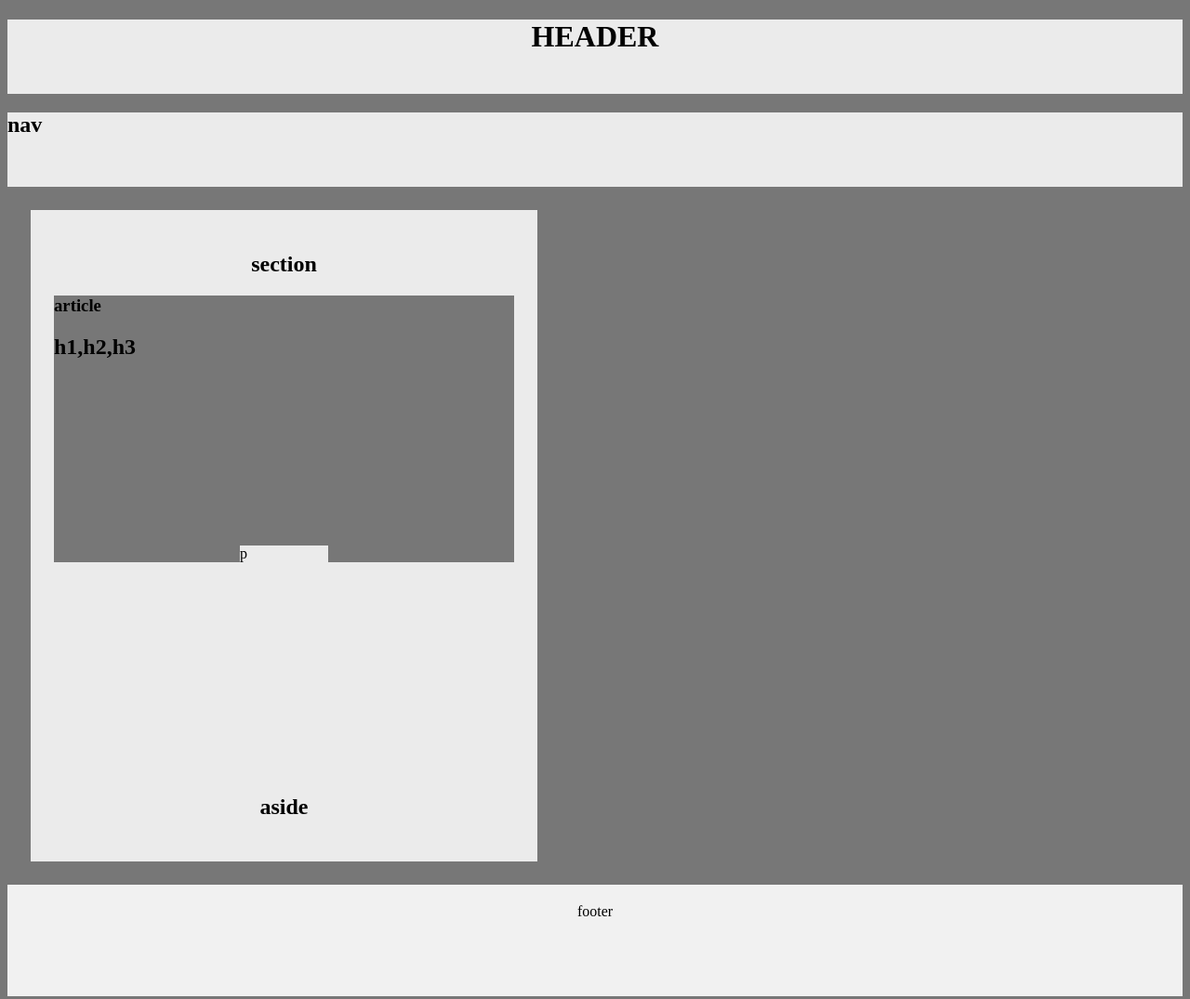
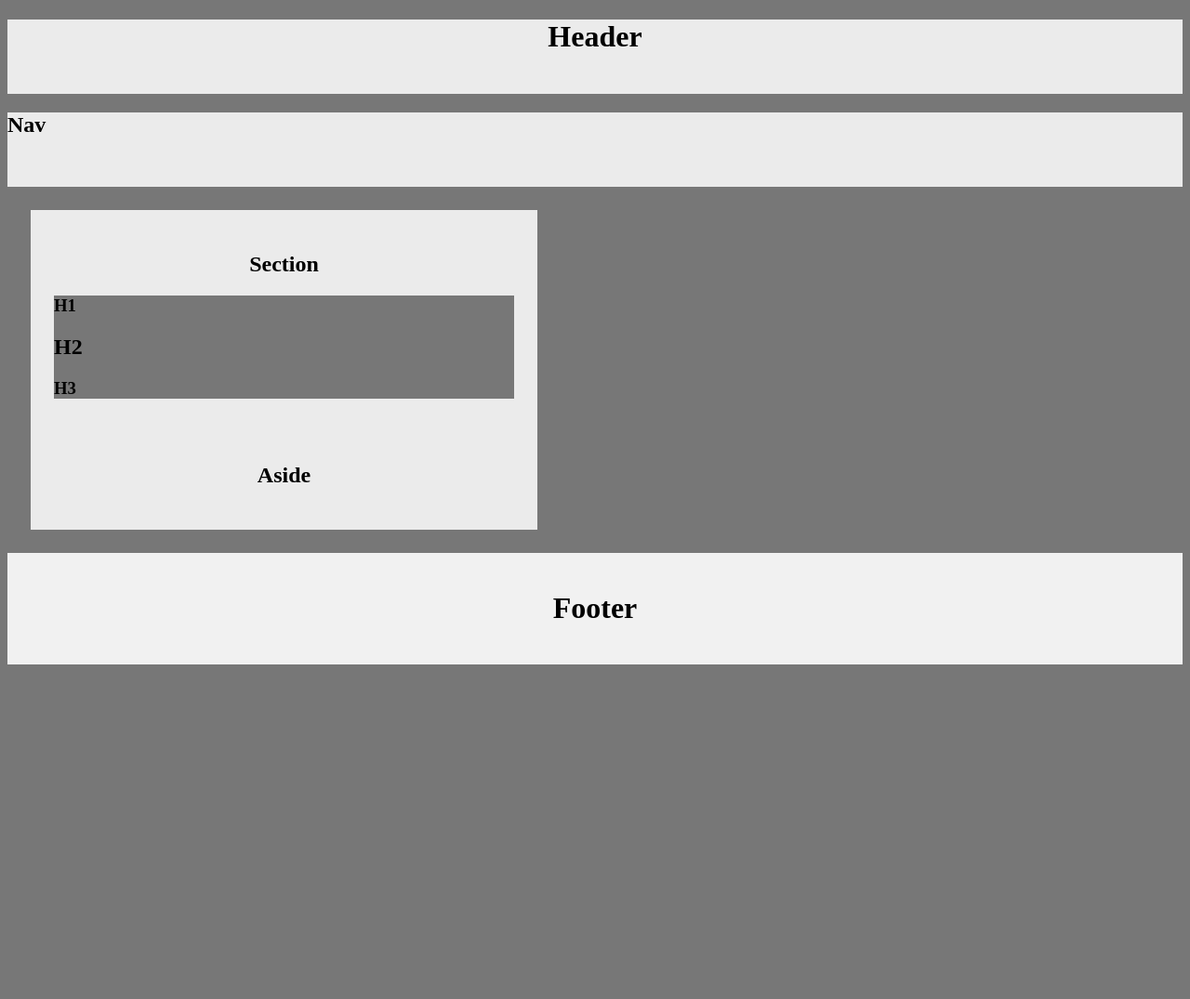
Before and after one commit to mirerivas/Wireframe, a plain HTML site: page index.html in a window 1280 px wide. Shown: the whole page at 93% size. After the commit the page ends 800 px from the top, so only its background shows below. Drawn offline with Linux system fonts and the light colour scheme.

Commit message:
Update index.html

```diff
--- a/index.html
+++ b/index.html
@@ -9,26 +9,28 @@
 
 <body>
 <header>
-	<h1>HEADER</h1>
+	<h1>Header</h1>
 </header>
 <nav>
-	<h2>nav</h2>
+	<h2>Nav</h2>
 </nav>
 <div>
 <section>
 
-  <h2>section</h2>
+  <h2>Section</h2>
 	<article>
-   <h1>article</h1>
-   <h2>h1,h2,h3</h2>
-   <p>p</p>
-    </article>
+   <h1>H1</h1>
+   <h2>H2</h2>
+	 <h3>H3</h3>
+  </article>
 </section>
 </div>
 
 <aside>
-<h2>aside</h2>
+<h2>Aside</h2>
 </aside>
 </body>
-<footer>footer</footer>
+<footer>
+	<h1>Footer</h1>
+</footer>
 </html>
```
